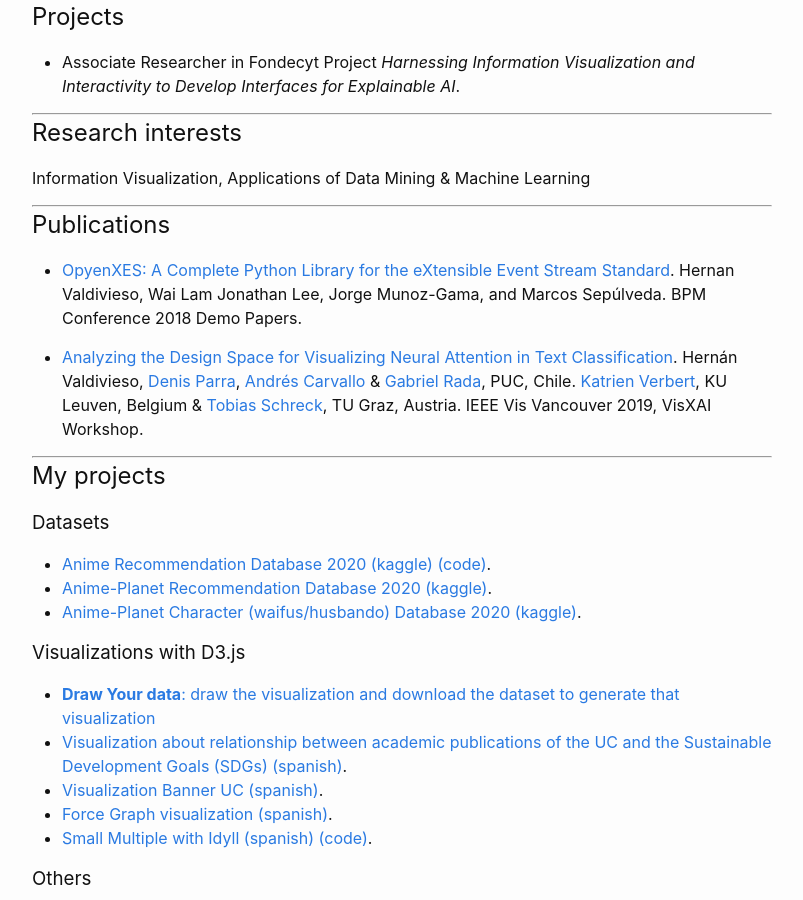
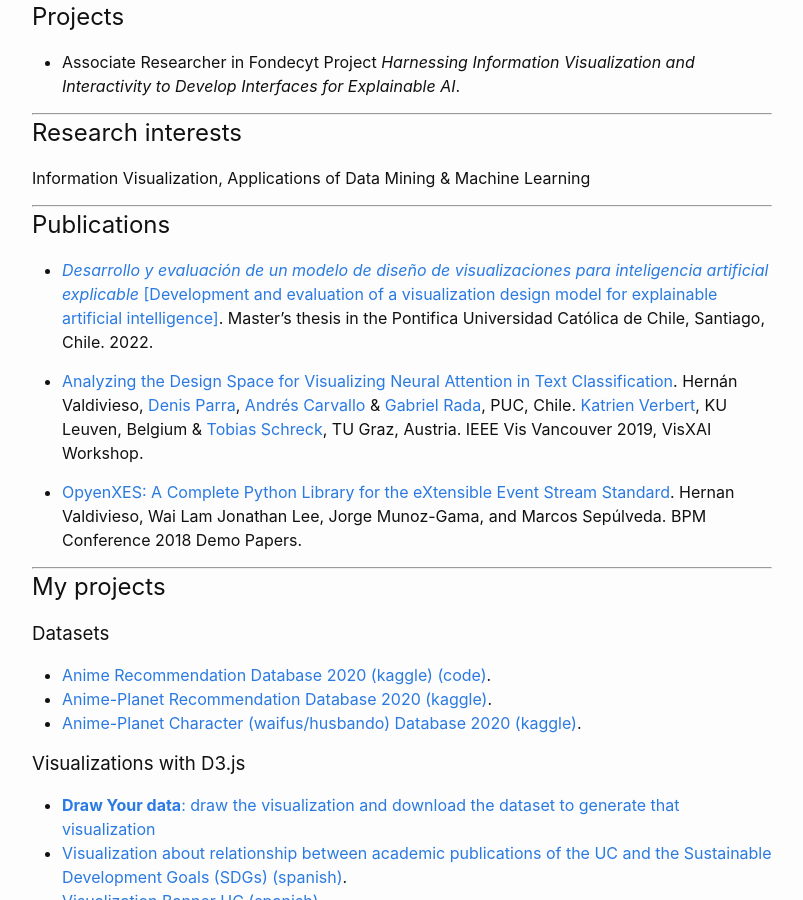
Before and after one commit to Hernan4444/hernan4444.github.io, a Jekyll site: the page built from index.md, in a window 1280 px wide and 900 px high, scrolled down 601 px. Shown: the whole window, without its empty margins (238-1041 px from the left). Built offline with Jekyll 4.4.1, drawn with Linux system fonts in a browser that asks for light colours.

Commit message:
Update index.md

```diff
--- a/index.md
+++ b/index.md
@@ -28,10 +28,12 @@ Information Visualization, Applications of Data Mining & Machine Learning
 
 ## Publications
 
-- [OpyenXES: A Complete Python Library for the eXtensible Event Stream Standard][OpyenXES]. Hernan Valdivieso, Wai Lam Jonathan Lee, Jorge Munoz-Gama, and Marcos Sepúlveda. BPM Conference 2018 Demo Papers.
+- [_Desarrollo y evaluación de un modelo de diseño de visualizaciones para inteligencia artificial explicable_ [Development and evaluation of a visualization design model for explainable artificial intelligence]](https://repositorio.uc.cl/handle/11534/63178). Master's thesis in the Pontifica Universidad Católica de Chile, Santiago, Chile. 2022.
+
+- [Analyzing the Design Space for Visualizing Neural Attention in Text Classification][ObHQ]. Hernán Valdivieso, [Denis Parra][D.parra], [Andrés Carvallo][A.carvallo] & [Gabriel Rada][G.rada], PUC, Chile. [Katrien Verbert][K.verbert], KU Leuven, Belgium & [Tobias Schreck][T.schreck], TU Graz, Austria. IEEE Vis Vancouver 2019, VisXAI Workshop.
 
 
-- [Analyzing the Design Space for Visualizing Neural Attention in Text Classification][ObHQ]. Hernán Valdivieso, [Denis Parra][D.parra], [Andrés Carvallo][A.carvallo] & [Gabriel Rada][G.rada], PUC, Chile. [Katrien Verbert][K.verbert], KU Leuven, Belgium & [Tobias Schreck][T.schreck], TU Graz, Austria. IEEE Vis Vancouver 2019, VisXAI Workshop.
+- [OpyenXES: A Complete Python Library for the eXtensible Event Stream Standard][OpyenXES]. Hernan Valdivieso, Wai Lam Jonathan Lee, Jorge Munoz-Gama, and Marcos Sepúlveda. BPM Conference 2018 Demo Papers.
 
 --------------
 
```
